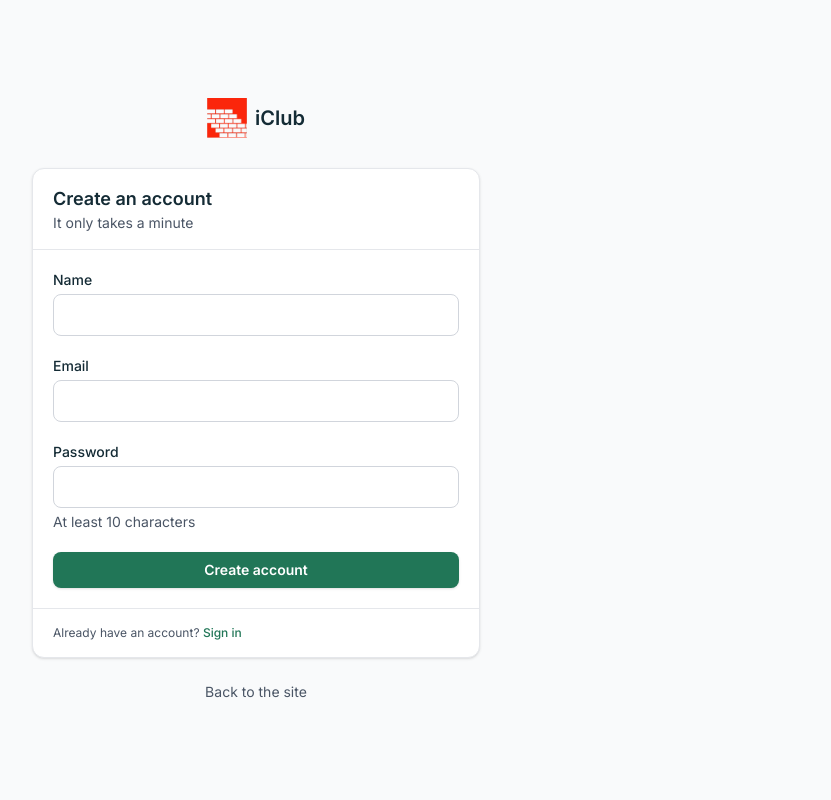
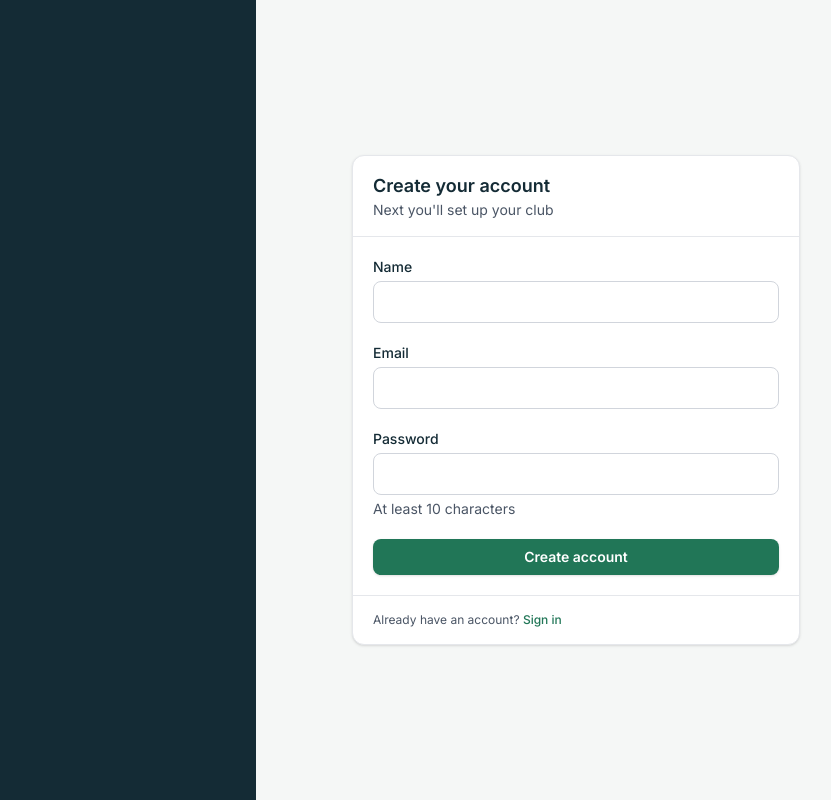
Before and after one commit to josephmabruk/Iclub-management-system, a Next.js app in the folder next-app/: page /register in a window 1280 px wide. Shown: the whole page, without its empty margins (384-1215 px from the left). Built offline with nearby package versions, Linux system fonts and the light colour scheme; no server answers.

Commit message:
feat: split-screen auth layout and register page copy

```diff
--- a/next-app/src/app/(auth)/layout.tsx
+++ b/next-app/src/app/(auth)/layout.tsx
@@ -2,19 +2,22 @@ import Link from "next/link";
 import AppLogo from "@/components/shared/AppLogo";
 import { ROUTES } from "@/constants";
 
+
 /** Shared layout for ONLY login and signup: logo, the page's card, and a way back. */
 const AuthLayout = ({ children }: { children: React.ReactNode }) => {
   return (
-    <main className="flex flex-1 flex-col items-center justify-center gap-6 bg-gray-50 px-4 py-12 dark:bg-gray-950">
-      <Link href={ROUTES.root}>
-        <AppLogo size="lg" />
-      </Link>
+    <main className="grid flex-1 lg:grid-cols-2">
+      {/* Left: dark brand panel, hidden on small screens */}
+      <aside className="hidden bg-sidebar p-12 text-white lg:flex lg:flex-col lg:justify-between">
+        {/* TODO: logo at the top */}
+        {/* TODO: headline "Good records. Stronger committees." and the paragraph under it */}
+        {/* TODO: small line at the bottom: STUDENT CLUB COMMITTEE RECORDS */}
+      </aside>
 
-      {children}
-
-      <Link href={ROUTES.root} className="muted text-sm hover:underline">
-        Back to the site
-      </Link>
+      {/* Right: the page itself (login or register) */}
+      <section className="flex items-center justify-center bg-page px-6 py-12">
+        {children}
+      </section>
     </main>
   );
 };
--- a/next-app/src/app/(auth)/register/page.tsx
+++ b/next-app/src/app/(auth)/register/page.tsx
@@ -5,18 +5,18 @@ import { ROUTES } from "@/constants";
 import SignupForm from "../_components/SignupForm";
 
 export const metadata: Metadata = {
-  title: "Create an account",
+  title: "Create your account",
 };
 
-const SignupPage = () => {
+const RegisterPage = () => {
   /**COMPONENT */
   return (
     <Card
       className="w-full max-w-md"
       header={
         <div>
-          <h1 className="text-lg font-semibold">Create an account</h1>
-          <p className="muted text-sm">It only takes a minute</p>
+          <h1 className="text-lg font-semibold">Create your account</h1>
+          <p className="muted text-sm">Next you'll set up your club</p>
         </div>
       }
       footer={
@@ -36,4 +36,4 @@ const SignupPage = () => {
   );
 };
 
-export default SignupPage;
+export default RegisterPage;
```
